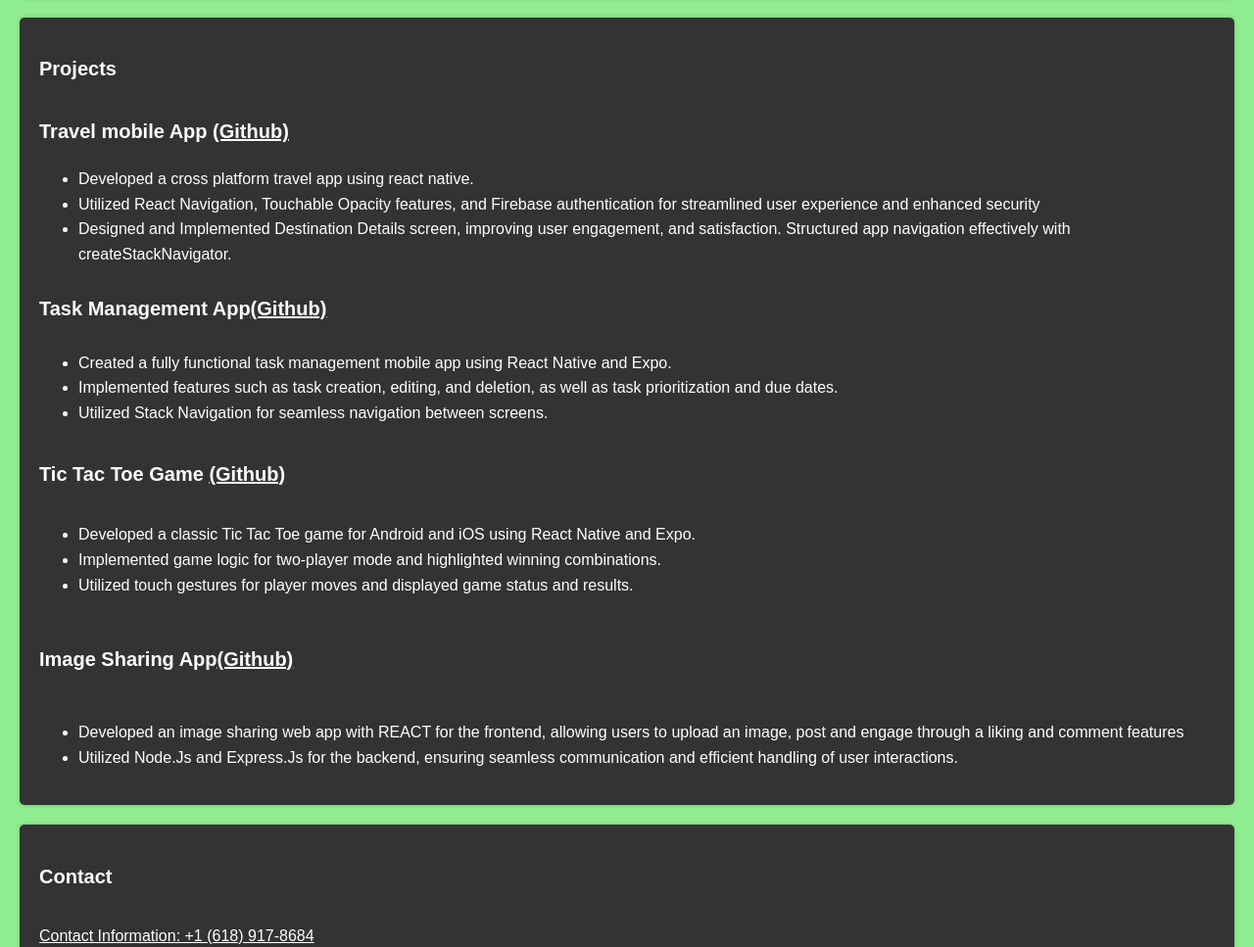
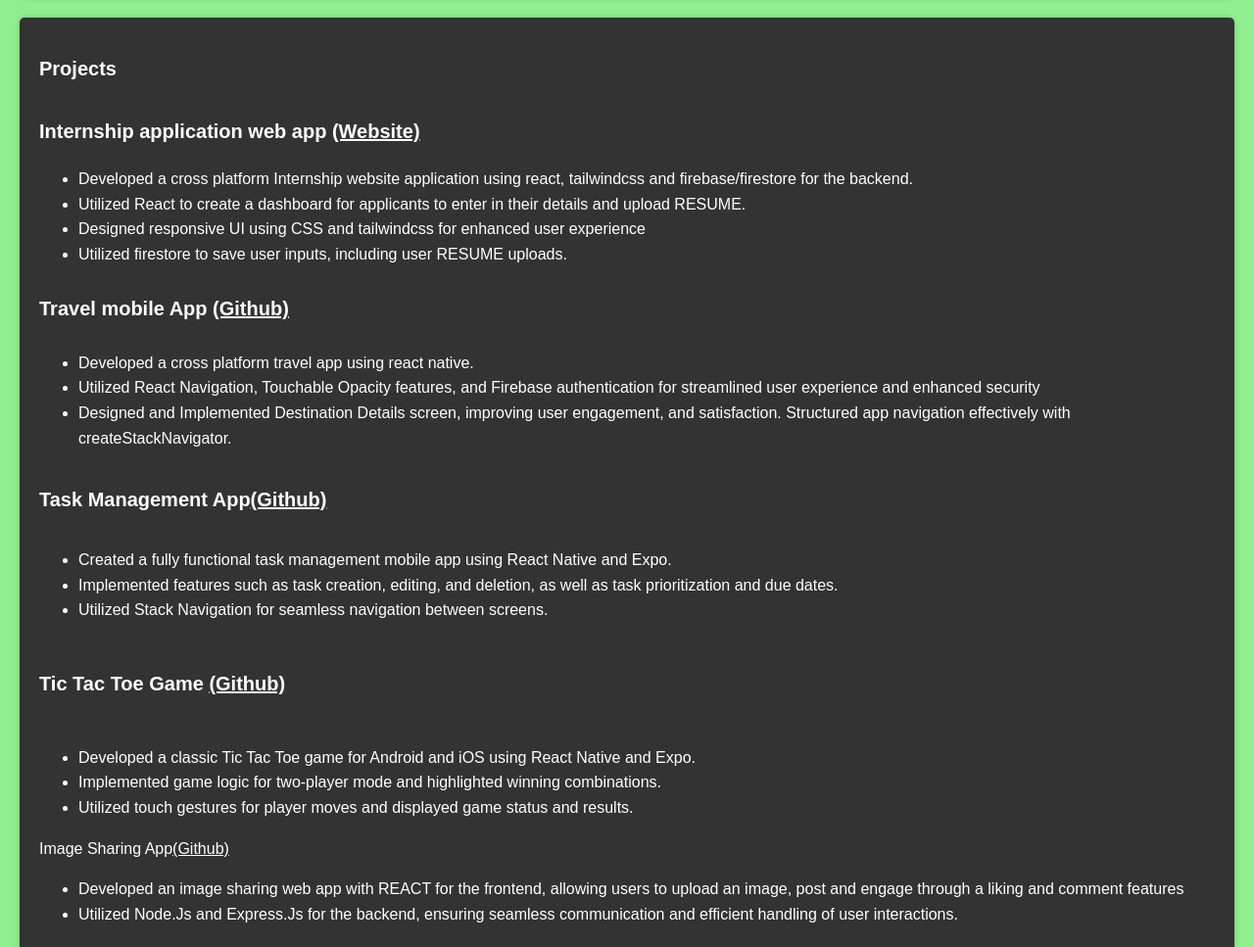
Before and after one commit to Richard-codon/portfolioweb, a website: page index.html in a window 1280 px wide. Shown: the part 1024-1991 px from the top of the page at 98% size. Drawn offline with Linux system fonts and the light colour scheme.

Commit message:
Addition of project

```diff
--- a/index.html
+++ b/index.html
@@ -45,25 +45,32 @@
 
     <section id="projects">
       <h2>Projects</h2>
-      <h3>Travel mobile App <a href="https://github.com/Richard-codon/TravelAppNotCloned" style="color:white;">(Github)</a></h3>
+      <h3>Internship application web app <a href="https://internship-app-six.vercel.app/" style="color:white;">(Website)</a></h3>
+      <ul>
+        <li>Developed a cross platform Internship website application using react, tailwindcss and firebase/firestore for the backend.</li>
+        <li>Utilized React to create a dashboard for applicants to enter in their details and upload RESUME.</li>
+        <li>Designed responsive UI using CSS and tailwindcss for enhanced user experience</li>
+        <li>Utilized firestore to save user inputs, including user RESUME uploads.</li>
+      </ul>
+      <h4>Travel mobile App <a href="https://github.com/Richard-codon/TravelAppNotCloned" style="color:white;">(Github)</a></h4>
       <ul>
         <li>Developed a cross platform travel app using react native.</li>
         <li>Utilized React Navigation, Touchable Opacity features, and Firebase authentication for streamlined user experience and enhanced security </li>
         <li>Designed and Implemented Destination Details screen, improving user engagement, and satisfaction. Structured app navigation effectively with createStackNavigator.</li>
       </ul>
-      <h4>Task Management App<a href="https://github.com/Richard-codon/To-do-App" style="color:white;">(Github)</a></h4>
+      <h5>Task Management App<a href="https://github.com/Richard-codon/To-do-App" style="color:white;">(Github)</a></h5>
       <ul>
         <li>Created a fully functional task management mobile app using React Native and Expo.</li>
         <li>Implemented features such as task creation, editing, and deletion, as well as task prioritization and due dates.</li>
         <li>Utilized Stack Navigation for seamless navigation between screens.</li>
       </ul>
-      <h5>Tic Tac Toe Game <a href="https://github.com/Richard-codon/TicTacToeGame" style="color:white;">(Github)</a></h5>
+      <h6>Tic Tac Toe Game <a href="https://github.com/Richard-codon/TicTacToeGame" style="color:white;">(Github)</a></h6>
       <ul>
         <li>Developed a classic Tic Tac Toe game for Android and iOS using React Native and Expo.</li>
         <li>Implemented game logic for two-player mode and highlighted winning combinations.</li>
         <li>Utilized touch gestures for player moves and displayed game status and results.</li>
       </ul>
-      <h6>Image Sharing App<a href="https://github.com/Richard-codon/Image-sharing-app" style="color:white;">(Github)</a> </h6>
+      <h7>Image Sharing App<a href="https://github.com/Richard-codon/Image-sharing-app" style="color:white;">(Github)</a> </h7>
       <ul>
         <li>Developed an image sharing web app with REACT for the frontend, allowing users to upload an image, post and engage through a liking and comment features</li>
         <li>Utilized Node.Js and Express.Js for the backend, ensuring seamless communication and efficient handling of user interactions.</li>
```
